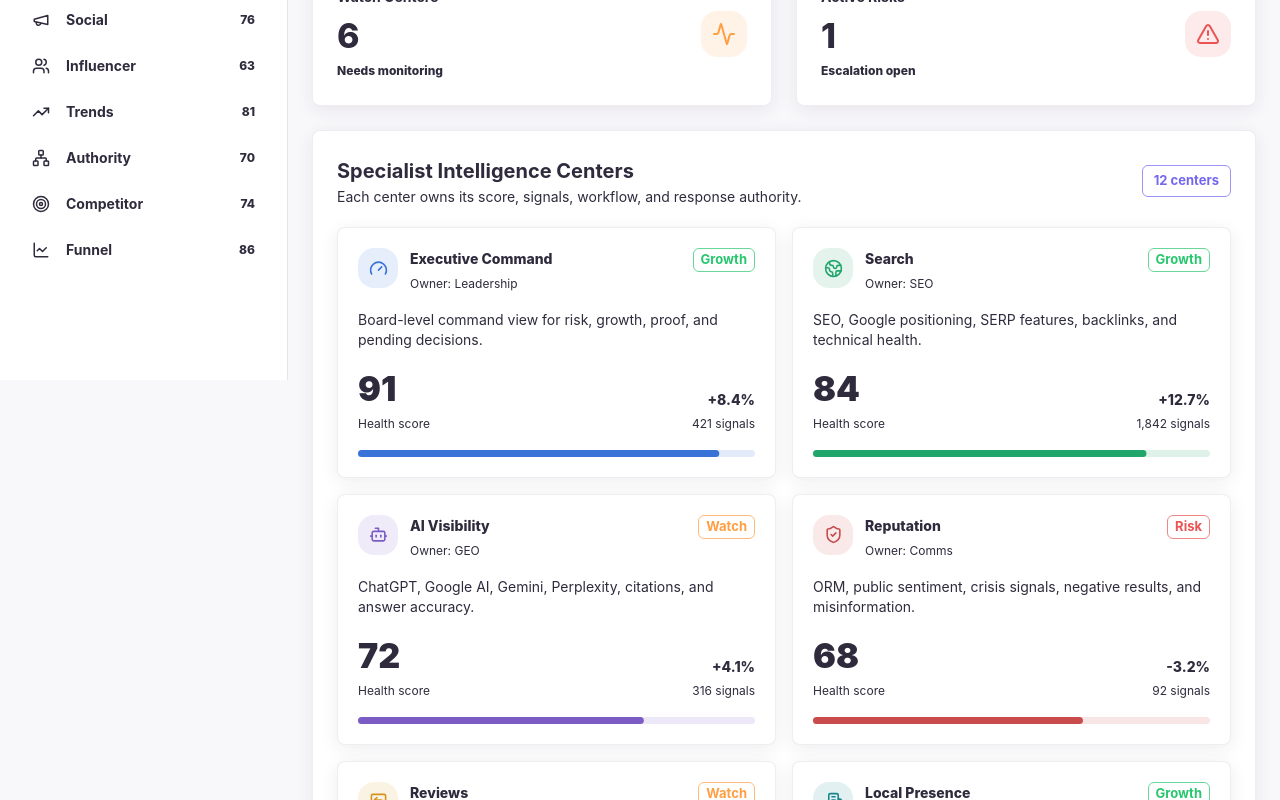
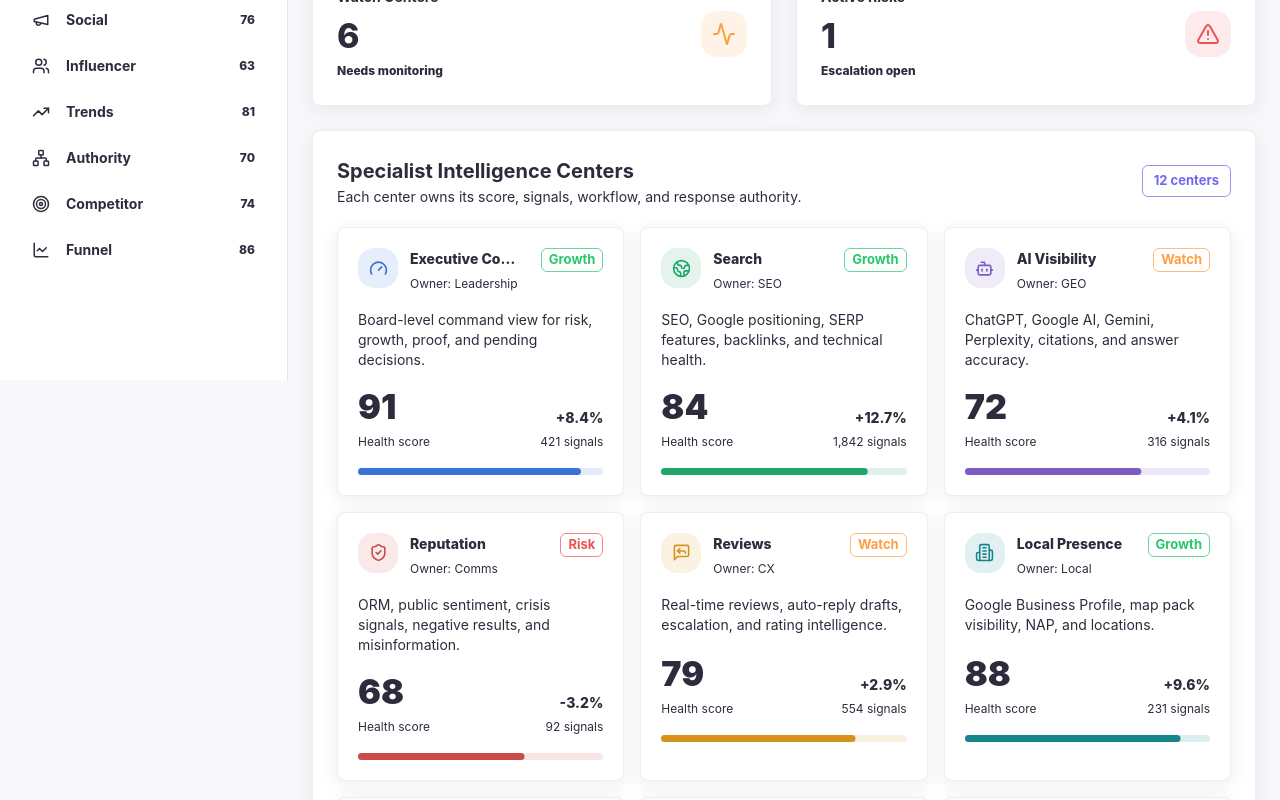
Before and after one commit to rajeshkamalwar/radar, a Next.js app in the folder radar-saas/: page / in a window 1280 px wide. Shown: the part 420-1220 px from the top of the page. Built offline with nearby package versions, Linux system fonts and the light colour scheme; what @mui/material-nextjs would draw is missing.

Commit message:
Prioritize intelligence center cards in dashboard layout

```diff
--- a/radar-saas/src/components/RadarDashboard.tsx
+++ b/radar-saas/src/components/RadarDashboard.tsx
@@ -614,9 +614,7 @@ export function RadarDashboard() {
             <Box
               sx={{
                 mt: 3,
-                display: "grid",
-                gridTemplateColumns: { xs: "1fr", xl: "minmax(0, 1fr) 380px" },
-                gap: 3
+                display: "block"
               }}
             >
               <Card>
@@ -636,7 +634,7 @@ export function RadarDashboard() {
                       gridTemplateColumns: {
                         xs: "1fr",
                         md: "repeat(2, minmax(0, 1fr))",
-                        xl: "repeat(3, minmax(0, 1fr))"
+                        lg: "repeat(3, minmax(0, 1fr))"
                       },
                       gap: 2
                     }}
@@ -647,7 +645,6 @@ export function RadarDashboard() {
                   </Box>
                 </CardContent>
               </Card>
-              <SignalBalance />
             </Box>
 
             <Box
@@ -662,6 +659,7 @@ export function RadarDashboard() {
               <Stack spacing={3}>
                 <ApprovalQueue />
                 <WorkLedger />
+                <SignalBalance />
               </Stack>
             </Box>
           </Box>
```
